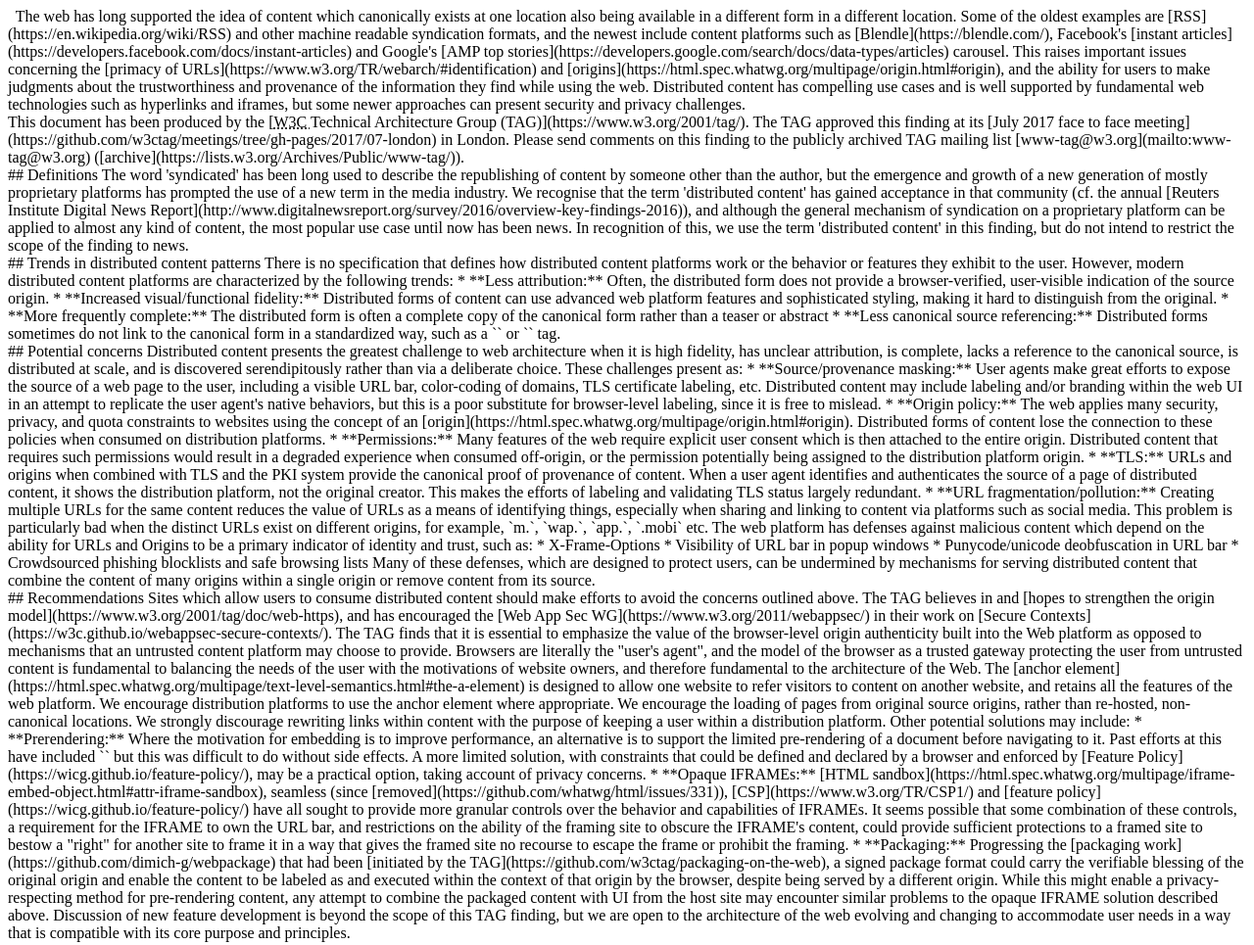
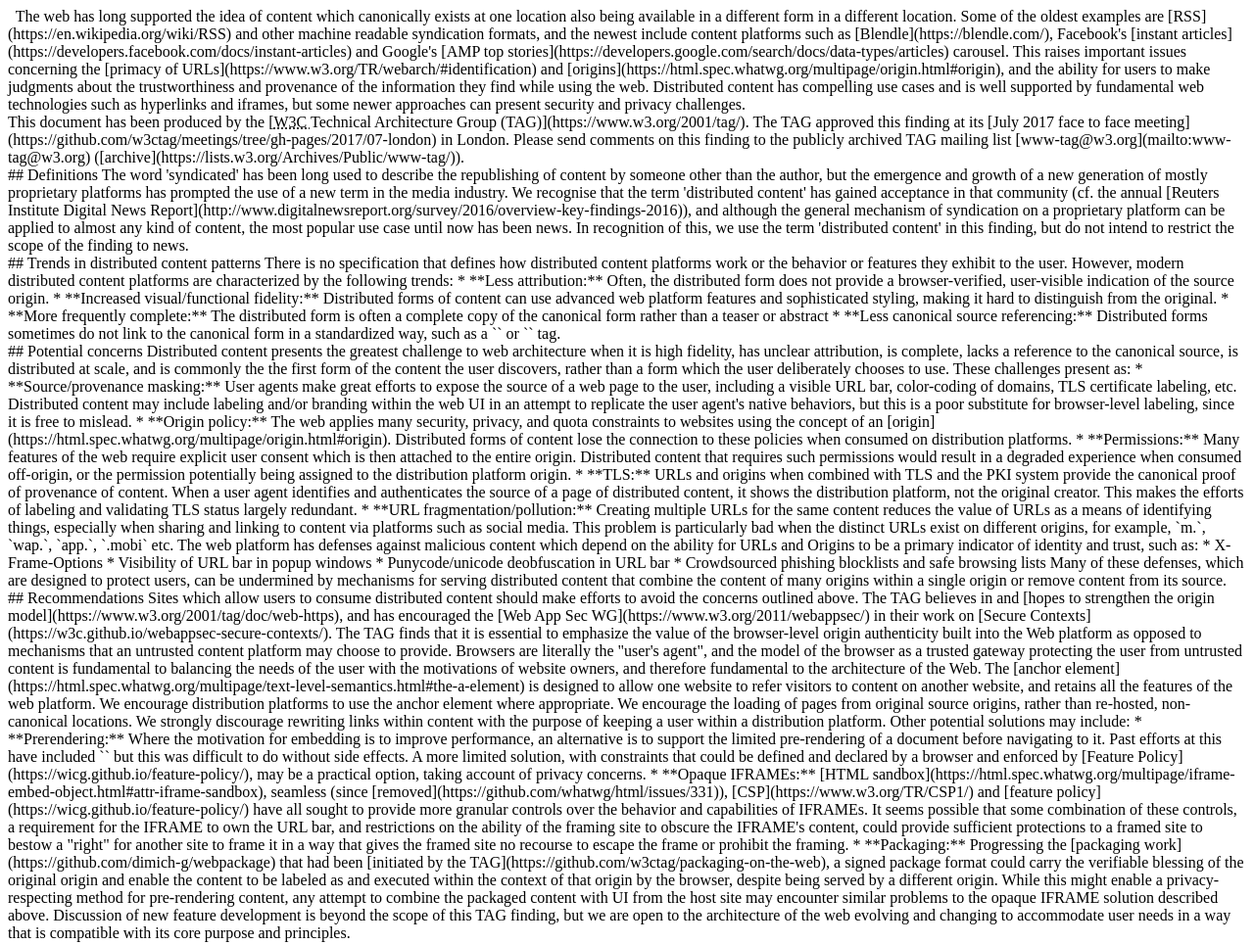
Before and after one commit to w3ctag/distributed-content, a plain HTML site: page index.html in a window 1280 px wide. Shown: the whole page at 98% size. Drawn offline with Linux system fonts and the light colour scheme.

Commit message:
Language tweak

```diff
--- a/index.html
+++ b/index.html
@@ -76,7 +76,7 @@
 
     ## Potential concerns
 
-    Distributed content presents the greatest challenge to web architecture when it is high fidelity, has unclear attribution, is complete, lacks a reference to the canonical source, is distributed at scale, and is discovered serendipitously rather than via a deliberate choice. These challenges present as:
+    Distributed content presents the greatest challenge to web architecture when it is high fidelity, has unclear attribution, is complete, lacks a reference to the canonical source, is distributed at scale, and is commonly the the first form of the content the user discovers, rather than a form which the user deliberately chooses to use. These challenges present as:
 
     * **Source/provenance masking:** User agents make great efforts to expose the source of a web page to the user, including a visible URL bar, color-coding of domains, TLS certificate labeling, etc. Distributed content may include labeling and/or branding within the web UI in an attempt to replicate the user agent's native behaviors, but this is a poor substitute for browser-level labeling, since it is free to mislead.
     * **Origin policy:** The web applies many security, privacy, and quota constraints to websites using the concept of an [origin](https://html.spec.whatwg.org/multipage/origin.html#origin).  Distributed forms of content lose the connection to these policies when consumed on distribution platforms.
```
